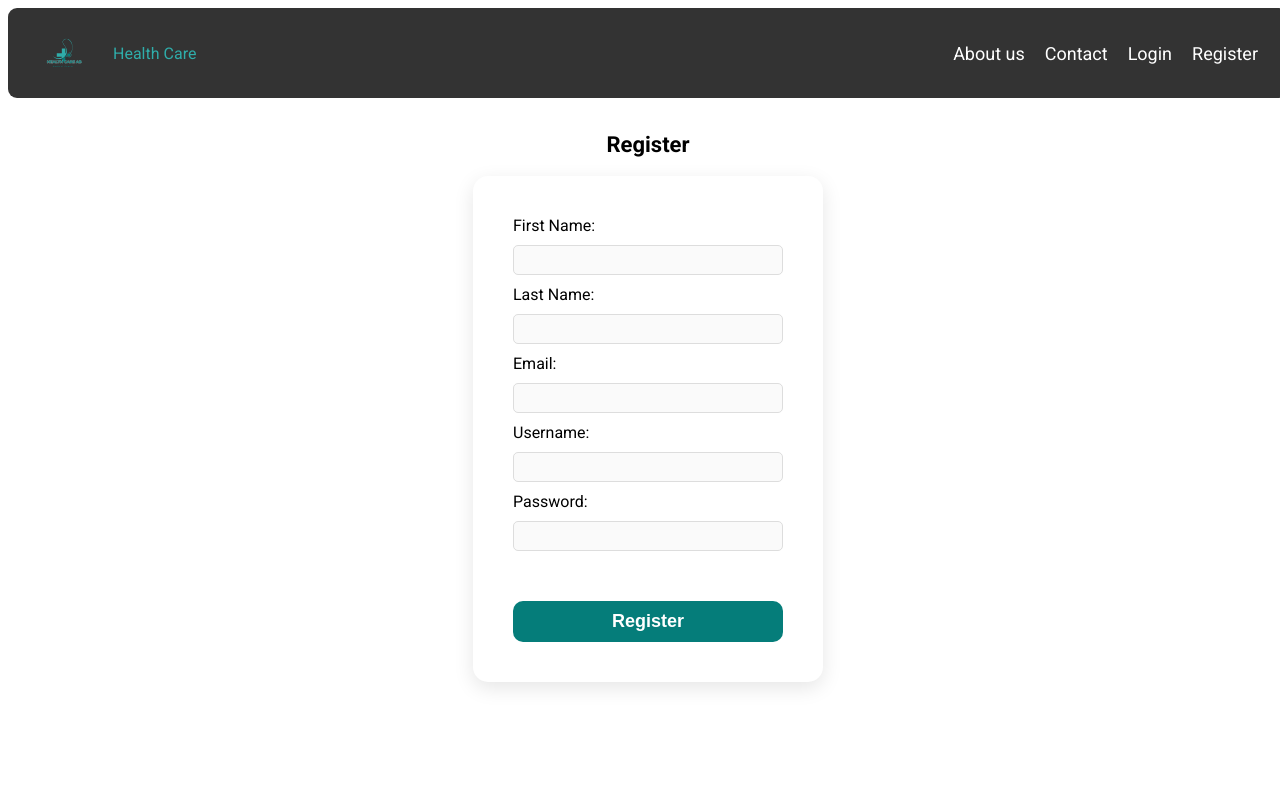
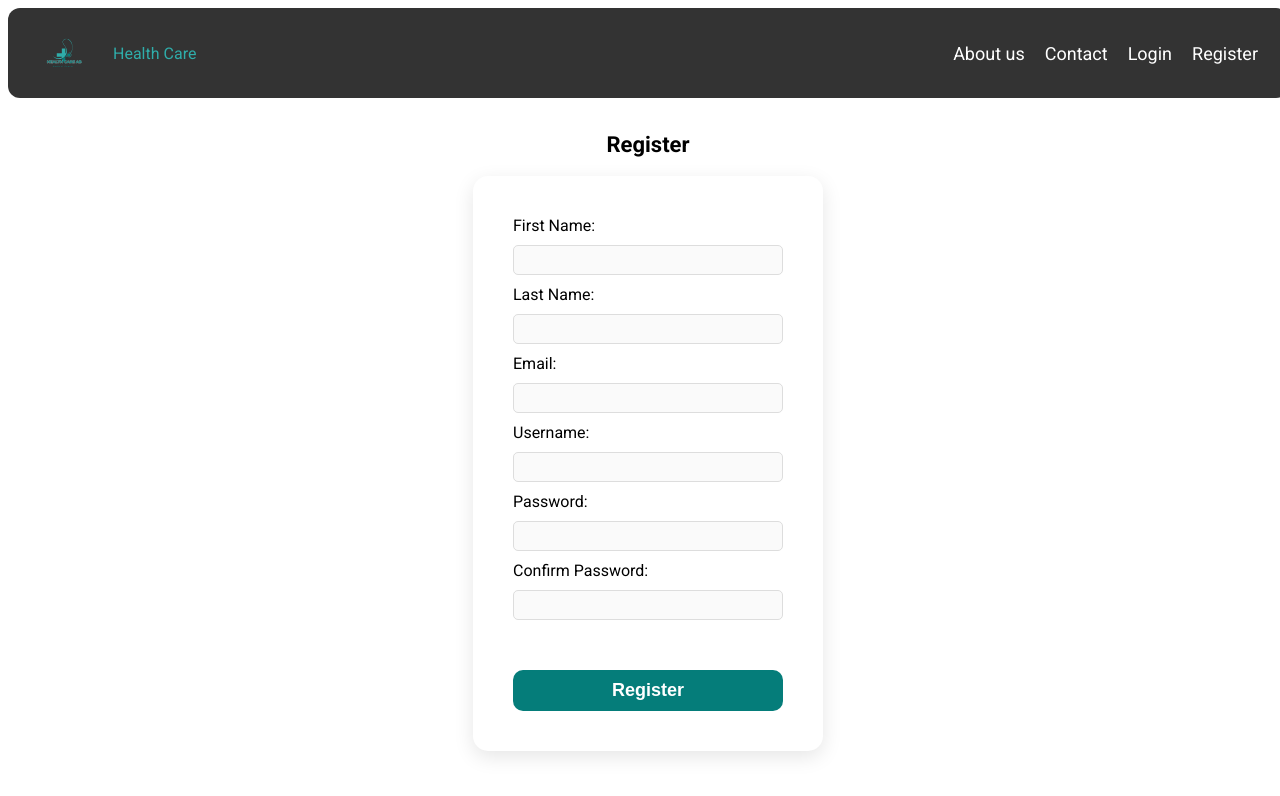
Before and after one commit to abocis/medical-app-client, a React (Vite) app: page /register in a window 1280 px wide. Shown: the top 796 px of the page. Built offline with nearby package versions, Linux system fonts and the light colour scheme.

Commit message:
justerat lite

```diff
--- a/src/components/Header.jsx
+++ b/src/components/Header.jsx
@@ -3,14 +3,14 @@ import Logo from "../assets/health_care_logo.svg";
 import { Link, useNavigate } from "react-router-dom";
 import { useAuth } from "../hooks/useAuth";
 
-
 const HeaderContainer = styled.header`
   display: flex;
   align-items: center;
   justify-content: space-between;
+  width: 100%;
   padding: 20px 30px;
   background-color: #333;
-  border-radius: 9px;
+  border-radius: 12px;
   color: #fff;
 `;
 
@@ -18,7 +18,7 @@ const LogoContainer = styled(Link)`
   display: flex;
   align-items: center;
   text-decoration: none;
-  color:#2fadaa;
+  color: #2fadaa;
   transition: color 0.3s ease;
   &:hover {
     color: #fff;
@@ -60,7 +60,7 @@ const Header = () => {
 
   return (
     <HeaderContainer>
-      <LogoContainer to= "/">
+      <LogoContainer to="/">
         <LogoImage src={Logo} alt="Health Care Logo" />
         <span>Health Care</span>
       </LogoContainer>
@@ -69,7 +69,16 @@ const Header = () => {
         <NavLink to="/contact">Contact</NavLink>
         <NavLink to="/login">Login</NavLink>
         {authState?.isAuthenticated ? (
-          <button onClick={handleLogout} style={{ background: "none", border: "none", color: "#fff", cursor: "pointer", fontSize: "18px" }}>
+          <button
+            onClick={handleLogout}
+            style={{
+              background: "none",
+              border: "none",
+              color: "#fff",
+              cursor: "pointer",
+              fontSize: "18px",
+            }}
+          >
             Logout
           </button>
         ) : (
--- a/src/components/Home.jsx
+++ b/src/components/Home.jsx
@@ -118,8 +118,9 @@ const Home = () => (
       <SectionTitle>About Us</SectionTitle>
       <SectionText>
         Welcome to Health Care, where we are committed to delivering the highest
-        standard of medical care for our patients. Our experienced team is dedicated
-        to providing compassionate and personalized care tailored to each individual's needs.
+        standard of medical care for our patients. Our experienced team is
+        dedicated to providing compassionate and personalized care tailored to
+        each individual's needs.
       </SectionText>
     </AboutSection>
 
@@ -127,9 +128,9 @@ const Home = () => (
     <ContactSection>
       <SectionTitle>Contact</SectionTitle>
       <SectionText>
-        Get in touch with us at any time for assistance with bookings or for general
-        inquiries. Reach out by phone at <strong>+123-456-7890</strong> or email us at{" "}
-        <strong>hello@healthcare.com</strong>.
+        Get in touch with us at any time for assistance with bookings or for
+        general inquiries. Reach out by phone at <strong>+123-456-7890</strong>{" "}
+        or email us at <strong>hello@healthcare.com</strong>.
       </SectionText>
     </ContactSection>
 
@@ -137,9 +138,9 @@ const Home = () => (
     <AppointmentSection>
       <SectionTitle>Appointment Booking</SectionTitle>
       <SectionText>
-        Book appointments seamlessly through our online system, with no need to wait
-        in phone queues. Explore our caregivers' availability and find a time that
-        suits you, all from the convenience of your device.
+        Book appointments seamlessly through our online system, with no need to
+        wait in phone queues. Explore our caregivers' availability and find a
+        time that suits you, all from the convenience of your device.
       </SectionText>
       <AppointmentButton to="/appointments">Book Now</AppointmentButton>
     </AppointmentSection>
@@ -148,9 +149,10 @@ const Home = () => (
     <PrivacySection>
       <SectionTitle>Data Privacy</SectionTitle>
       <SectionText>
-        We value your privacy and are dedicated to safeguarding your personal health
-        information. Our system is built to comply with the highest standards of data
-        protection to ensure your information remains secure and confidential.
+        We value your privacy and are dedicated to safeguarding your personal
+        health information. Our system is built to comply with the highest
+        standards of data protection to ensure your information remains secure
+        and confidential.
       </SectionText>
     </PrivacySection>
 
@@ -160,17 +162,17 @@ const Home = () => (
       <TestimonialList>
         <TestimonialCard>
           <TestimonialText>
-            "Booking an appointment was so easy and convenient. Health Care truly
-            respects my time and needs."
+            "Booking an appointment was so easy and convenient. Health Care
+            truly respects my time and needs."
           </TestimonialText>
-          <TestimonialAuthor>- Alex J.</TestimonialAuthor>
+          <TestimonialAuthor>- Malek G.</TestimonialAuthor>
         </TestimonialCard>
         <TestimonialCard>
           <TestimonialText>
-            "I love the secure online portal. I feel confident that my information
-            is in safe hands."
+            "I love the secure online portal. I feel confident that my
+            information is in safe hands."
           </TestimonialText>
-          <TestimonialAuthor>- Maria K.</TestimonialAuthor>
+          <TestimonialAuthor>- Abou C.</TestimonialAuthor>
         </TestimonialCard>
       </TestimonialList>
     </TestimonialsSection>
--- a/src/components/Register.jsx
+++ b/src/components/Register.jsx
@@ -1,8 +1,7 @@
 import styled from "styled-components";
-import {useState } from "react";
+import { useState } from "react";
 import axios from "axios";
 import { useNavigate } from "react-router-dom";
-
 
 const RegisterContainer = styled.div`
   display: flex;
@@ -142,6 +141,14 @@ function Register() {
           onChange={handleInputChange}
           required
         />
+        <label>Confirm Password: </label>
+        <StyledInput
+          name="password"
+          type="password"
+          value={userDetails.password}
+          onChange={handleInputChange}
+          required
+        />
         <RegisterButton type="submit">Register</RegisterButton>
       </FormWrapper>
     </RegisterContainer>
```
